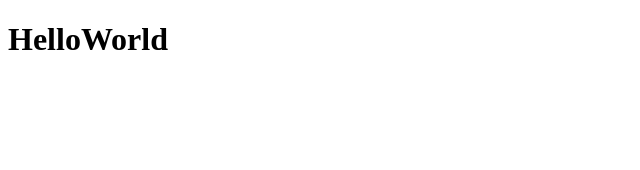
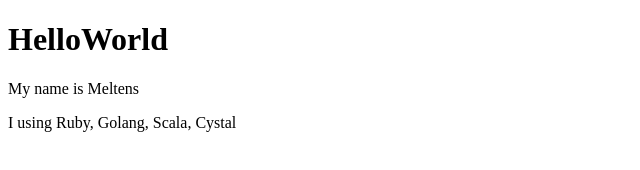
Before and after one commit to Meltens-sandbox/git-flow, a plain HTML site: page index.html in a window 1280 px wide. Shown: the whole page, without its empty margins (0-640 px from the left). Drawn offline with Linux system fonts and the light colour scheme.

Commit message:
Added: Myname of index.html

```diff
--- a/index.html
+++ b/index.html
@@ -6,5 +6,7 @@
   </head>
   <body>
     <h1>HelloWorld</h1>
+    <p>My name is Meltens</p>
+    <p> I using Ruby, Golang, Scala, Cystal</p>
   </body>
 </html>
```
